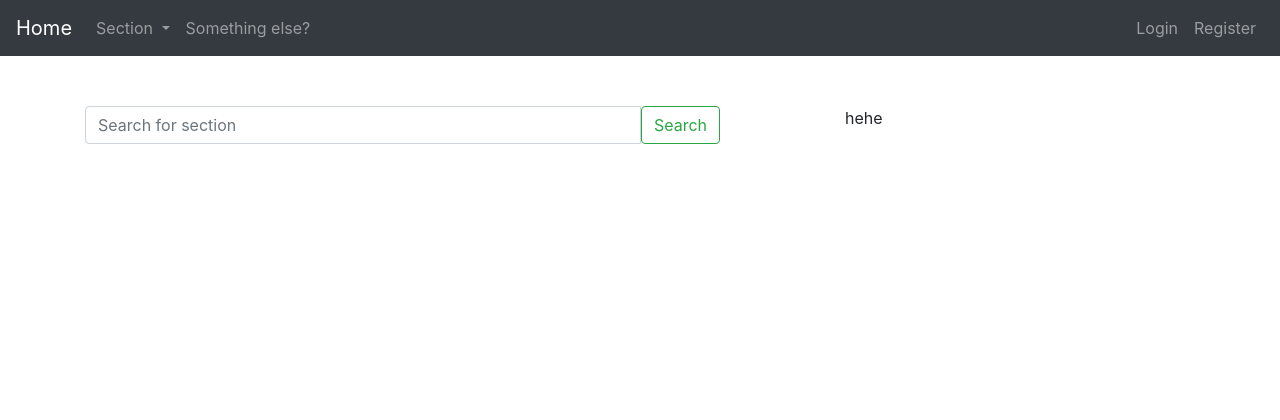
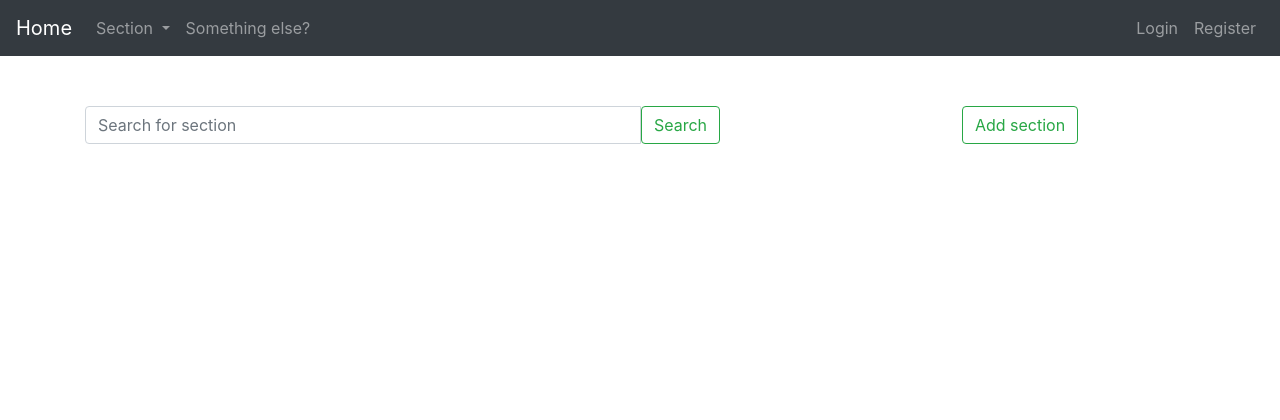
Before and after one commit to Chinczykk/django-forum, a Django app: a page that uses forum/templates/forum/base.html in a window 1280 px wide. Shown: the top 420 px of the page. Run offline with Django 3.2, Linux system fonts and the light colour scheme; parts of the project's set-up code (start-up, migrations or seed data) failed here and were passed over; some libraries are stand-ins or nearby versions.

Commit message:
Add section view is now with section list

```diff
--- a/forum/static/css/forum.css
+++ b/forum/static/css/forum.css
@@ -26,7 +26,7 @@ a, a:visited, a:hover, a:active {
 
 .input-center {
     margin: 0 auto;
-    max-width: 60%;
+    max-width: 100%;
 }
 
 .error {
--- a/forum/templates/forum/base.html
+++ b/forum/templates/forum/base.html
@@ -29,7 +29,11 @@
                     </a>
                     <div class="dropdown-menu" aria-labelledby="navbarDropdown">
                         {% if request.session.user %}
-                        <a class="dropdown-item" href="{% url 'forum:add_section' %}">Add new section</a>
+                        <form id="add_form" method="post" action="{% url 'forum:section_list' %}">
+                            {% csrf_token %}
+                            <input type="hidden" name="checker_if_add" value="True">
+                            <a class="dropdown-item" href="javascript:{}" onclick="document.getElementById('add_form').submit();">Add new section</a>
+                        </form>
                         {% endif %}
                         <a class="dropdown-item" href="{% url 'forum:section_list' %}">Find new section</a>
                         {% if request.session.user %}
--- a/forum/templates/forum/section/list.html
+++ b/forum/templates/forum/section/list.html
@@ -26,5 +26,29 @@
 {% endblock %}
 
 {% block side %}
-  hehe
+  {% if add == 'True' %}
+    <form method="post" action="{% url 'forum:section_list' %}">
+      {% csrf_token %}
+      <div class="center-text input-center">
+        <input type="hidden" name="first_checker" value="True">
+        <b>Name:</b> <input class="form-control" type="text" aria-label="Name" name="name" value="{{ valid.name }}">
+        {% if errors.name %}
+            <div class="error">{{ errors.name }}</div>
+        {% endif %}
+        <br><b>Description:</b><textarea rows="3" class="form-control" name="description" value="{{ valid.description }}"></textarea>
+        {% if errors.description %}
+            <div class="error">{{ errors.description }}</div>
+        {% endif %}
+        <br><button class="btn btn-outline-success my-2 my-sm-0" type="submit">Add section</button>
+      </div>
+    </form>
+  {% else %}
+    <div class="center-text">
+      <form method="post" action="{% url 'forum:section_list' %}">
+        {% csrf_token %}
+        <input type="hidden" name="checker_if_add" value="True">
+        <button class="btn btn-outline-success my-2 my-sm-0" type="submit">Add section</button>
+      </form>
+    </div>
+  {% endif %}
 {% endblock %}
--- a/forum/views/sectionViews.py
+++ b/forum/views/sectionViews.py
@@ -16,13 +16,22 @@ def section_list(request):
         sections = paginator.page(1)
     except EmptyPage:
         sections = paginator.page(paginator.num_pages)
-    return render(request, 'forum/section/list.html', {'sections': sections,
+
+    if request.POST.get('checker_if_add', '') == "True" or request.POST.get('first_checker', '') == "True":
+        check_add = add_section(request)
+        return render(request, 'forum/section/list.html', {'sections': sections,
+                                                       'page': page,
+                                                       'add': 'True',
+                                                       'errors': check_add['errors'],
+                                                       'valid': check_add['valid']})
+    else:
+        return render(request, 'forum/section/list.html', {'sections': sections,
                                                        'page': page})
 
 def add_section(request):
     errors = {'name': '', 'description': '', 'isError': False}
     valid = {'name': '', 'description': ''}
-    if request.method == 'POST':
+    if request.method == 'POST' and request.POST.get('checker_if_add', '') != 'True':
         name = request.POST.get('name', '')
         description = request.POST.get('description', '')
 
@@ -46,6 +55,5 @@ def add_section(request):
             if request.session['user']:
                 user = request.session['user']
                 services.add_section(name, description, user)
-            return render(request, 'forum/section/list.html', {})
 
-    return render(request, 'forum/section/add.html', {'errors': errors, 'valid': valid})
+    return {'errors': errors, 'valid': valid}
```
Also changed, not shown: forum/templates/forum/section/add.html (deleted, +0 -25 lines), db.sqlite3.
